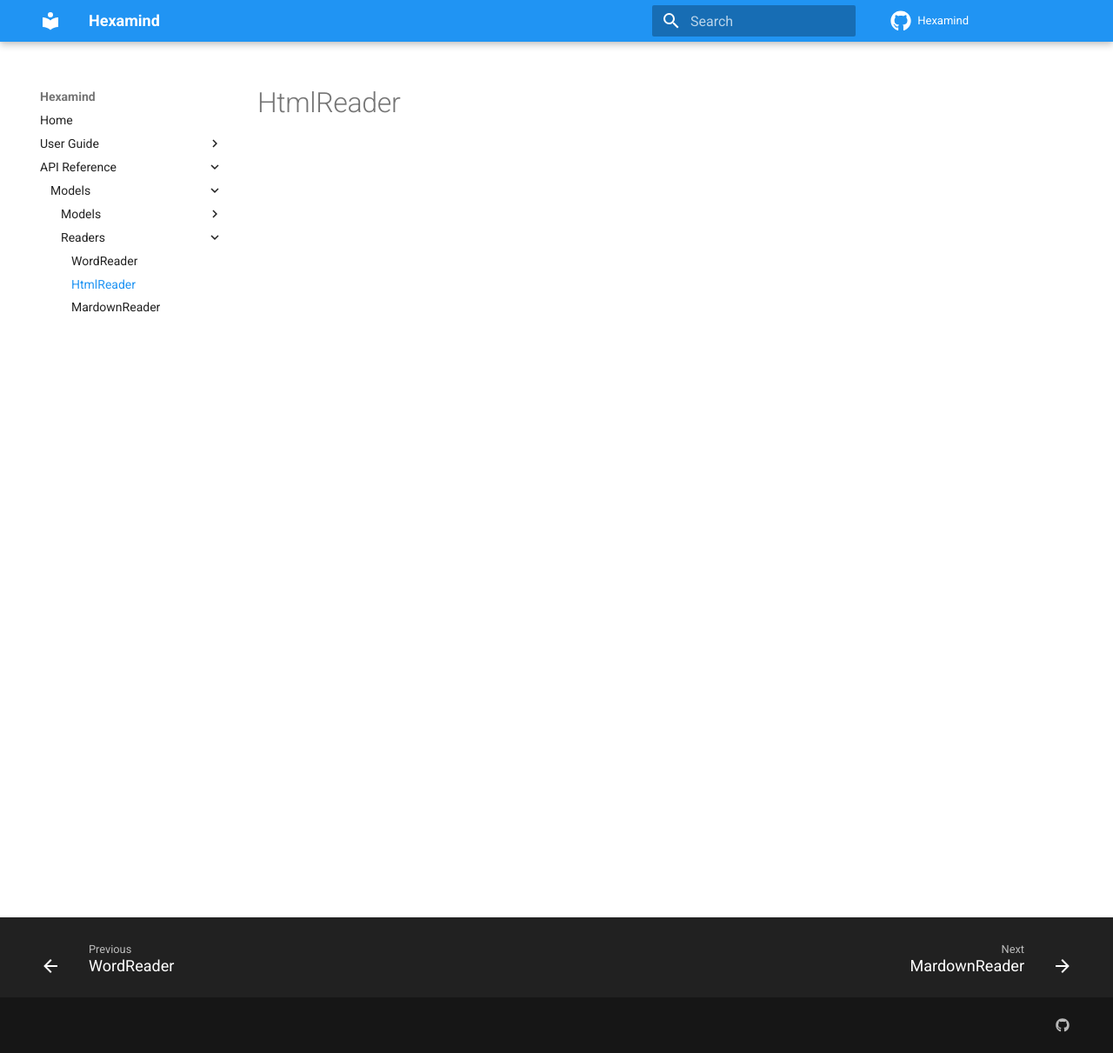
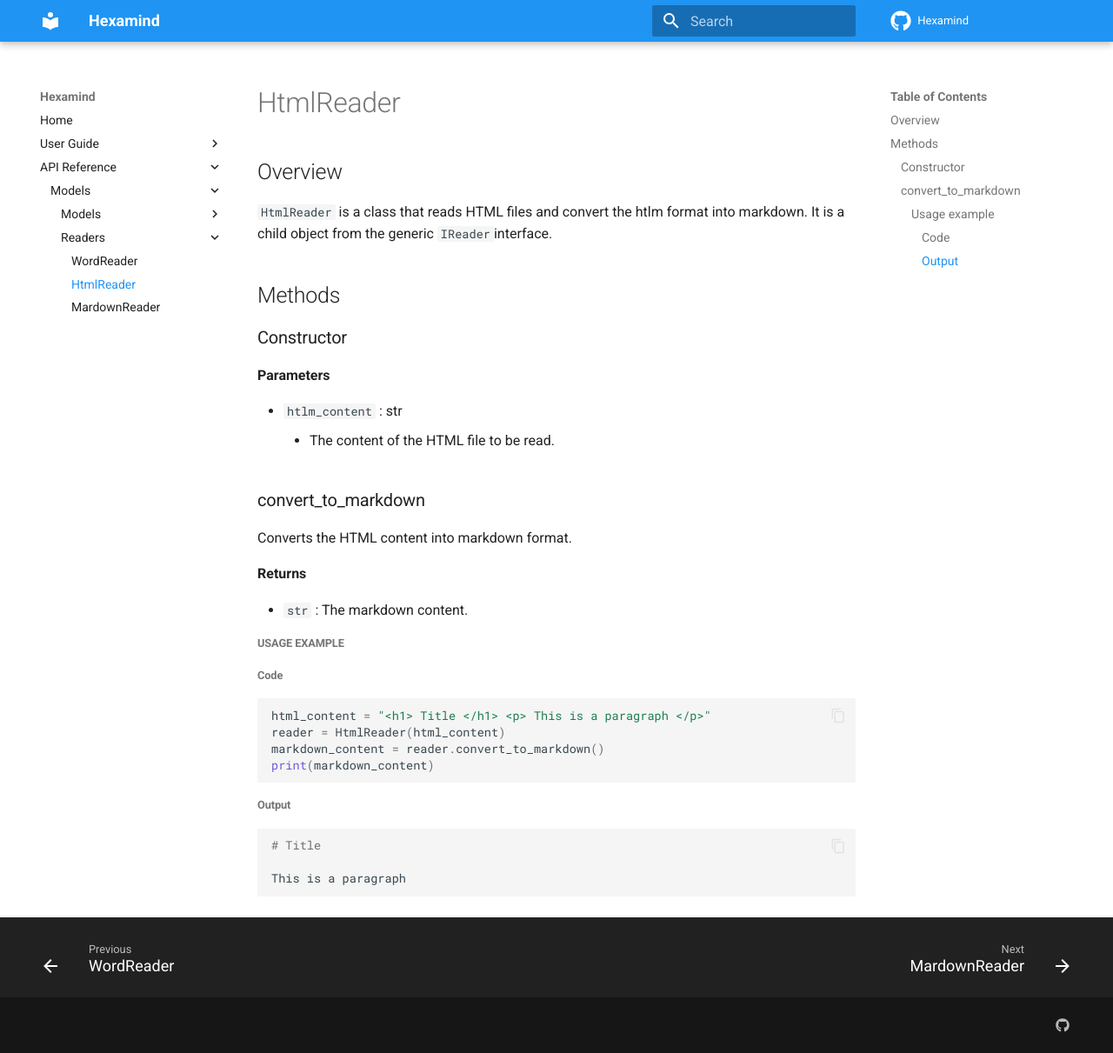
Before and after one commit to HexamindOrganisation/hexamind, an MkDocs documentation site: the page built from docs/ApiReference/Models/Readers/html_reader.md, in a window 1280 px wide and 1211 px high. Shown: the whole window at 87% size. Built offline with MkDocs 1.6.1 and Material for MkDocs 9.7.7, drawn with Linux system fonts in a browser that asks for light colours; comment, search, counter and statistics services are not loaded.

Commit message:
feat: Add IReader interface and MarkdownReader class, and update HtmlReader and WordReader to support markdown conversion

````diff
--- a/docs/ApiReference/Models/Readers/html_reader.md
+++ b/docs/ApiReference/Models/Readers/html_reader.md
@@ -1 +1,41 @@
 # HtmlReader
+
+## Overview
+
+`HtmlReader` is a class that reads HTML files and convert the htlm format into markdown. It is a child object from the generic `IReader`interface.
+
+## Methods
+
+### Constructor
+
+**Parameters**
+
+- `htlm_content` : str
+    - The content of the HTML file to be read.
+
+### convert_to_markdown
+
+Converts the HTML content into markdown format.
+
+**Returns**
+
+- `str` : The markdown content.
+
+##### Usage example
+
+###### Code
+```python
+
+html_content = "<h1> Title </h1> <p> This is a paragraph </p>"
+reader = HtmlReader(html_content)
+markdown_content = reader.convert_to_markdown()
+print(markdown_content)
+
+```
+
+###### Output
+```markdown
+# Title
+
+This is a paragraph
+```
````
Also changed, not shown: docs/ApiReference/Models/Readers/ireader.md (added, +23 -0 lines), docs/ApiReference/Models/Readers/markdown_reader.md (+4 -0 lines), docs/ApiReference/Models/Readers/word_reader.md (+32 -0 lines), docs/ApiReference/Models/Transformer/mk_transformer.md (added, +90 -0 lines).
